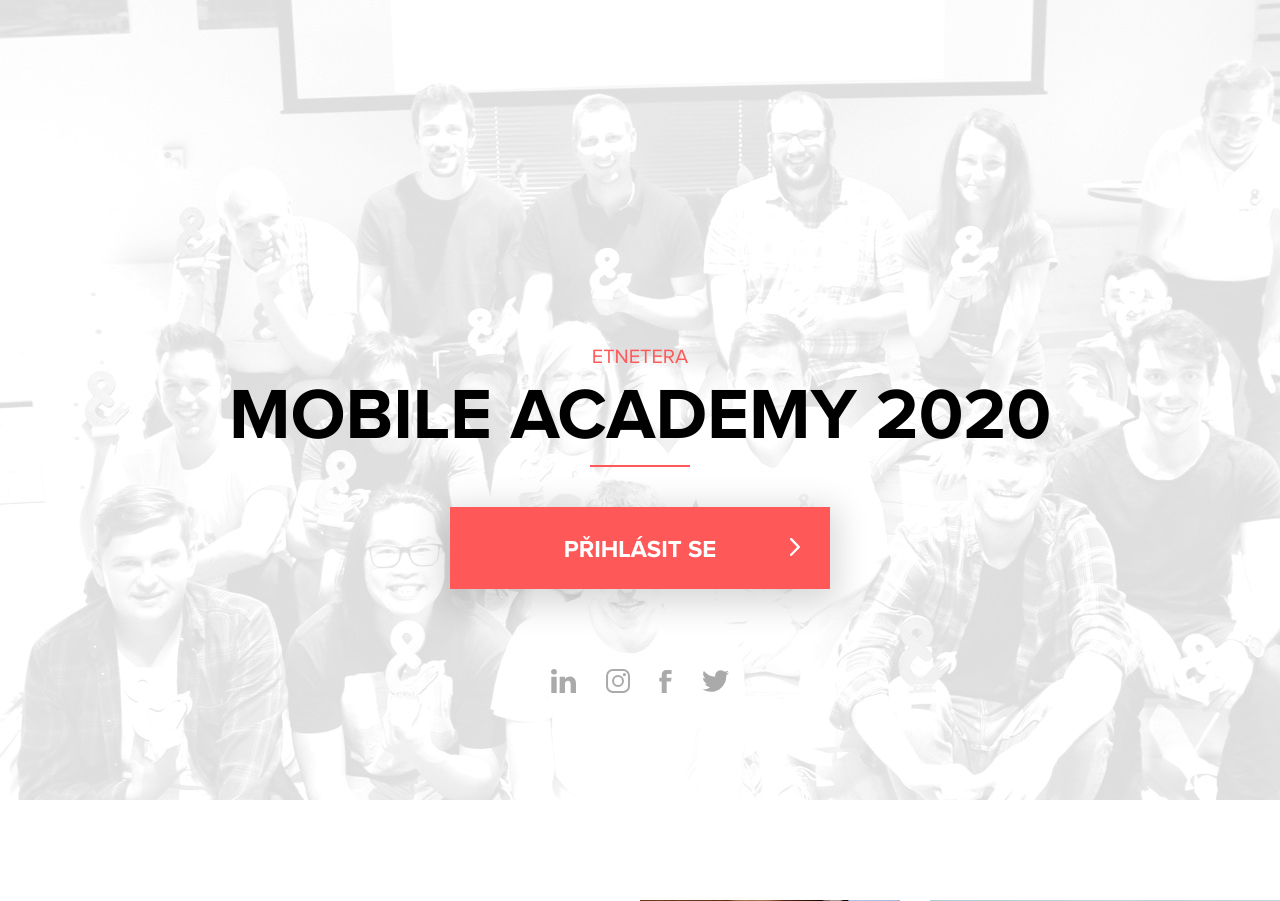
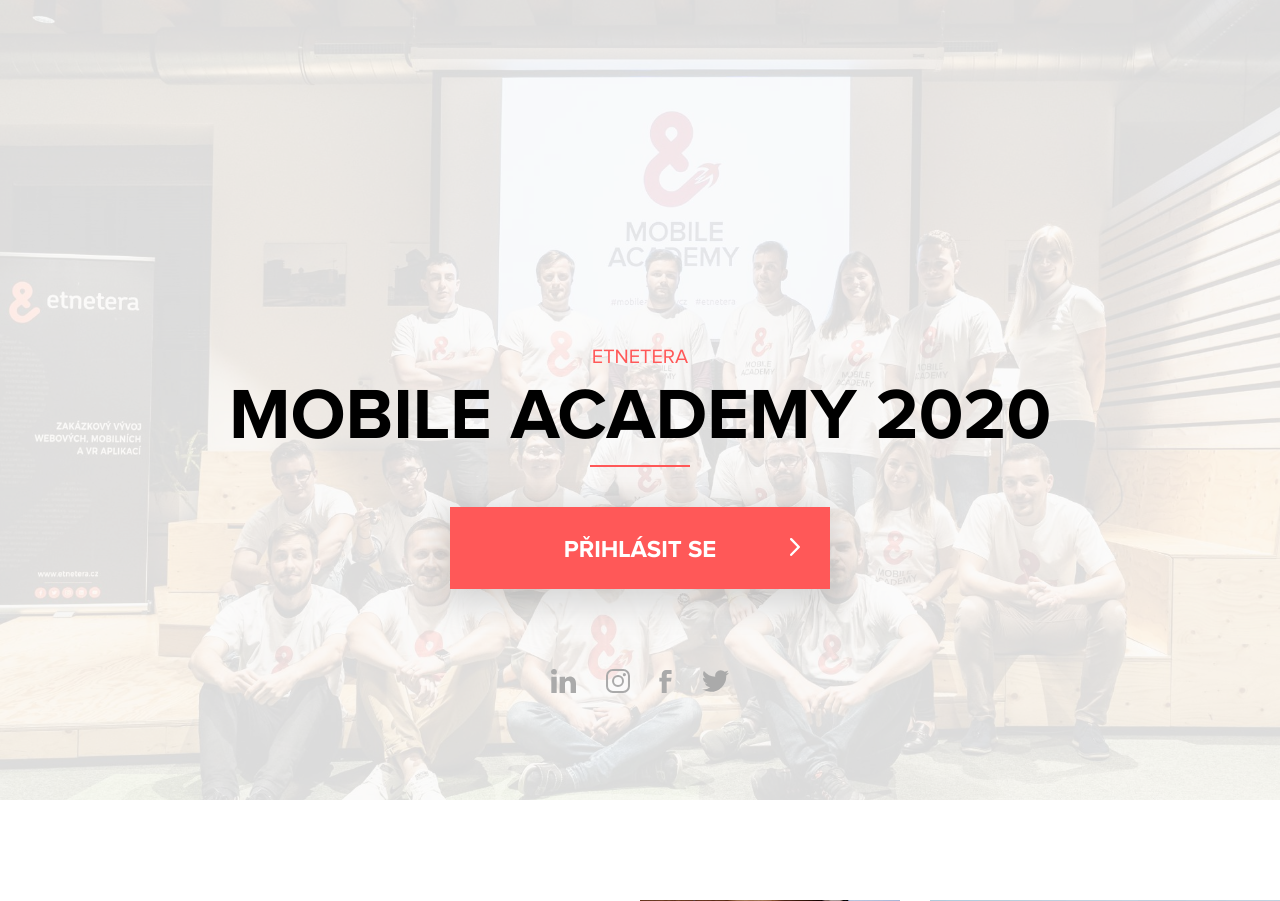
Before and after one commit to EtneteraMobile/mobile-academy-web, a PHP site: page / in a window 1280 px wide. Shown: the top 901 px of the page. Run offline with PHP 8.4, Linux system fonts and the light colour scheme; style sheets or scripts are compiled from the project's sources; some libraries are stand-ins or nearby versions.

Commit message:
Změny na webu 2020 - spolecna fotka, aktualizace absolventu

```diff
--- a/absolventi-2018.html
+++ b/absolventi-2019.html
@@ -15,7 +15,7 @@
     <meta name="viewport" content="width=device-width, initial-scale=1">
     <meta http-equiv="X-UA-Compatible" content="IE=edge">
     <meta name="theme-color" content="#ff5858"/>
-    <title>Absolventi 2018 | Etnetera Mobile Academy</title>
+    <title>Absolventi 2019 | Etnetera Mobile Academy</title>
 
     <link rel="stylesheet" href="dist/css/style.min.css">
 
--- a/src/scss/components/_hero.scss
+++ b/src/scss/components/_hero.scss
@@ -5,6 +5,18 @@
 	background: url("../img/hero-bg.jpg") center no-repeat;
 	background-size: cover;
 	position: relative;
+
+	&:after {
+		position: absolute;
+		content: '';
+		display: block;
+		top: 0;
+		left: 0;
+		right: 0;
+		bottom: 0;
+		background: rgba(255,255,255,.85);
+		z-index: 5;
+	}
 
 	@include sm {
 		height: 760px;
@@ -28,6 +40,7 @@
 	width: 80vw;
 	left: 50%;
 	transform: translateX(-50%);
+	z-index: 10;
 
 	@include sm {
 		bottom: 100px;
```
Also changed, not shown: dist/img/hero-bg.jpg.
